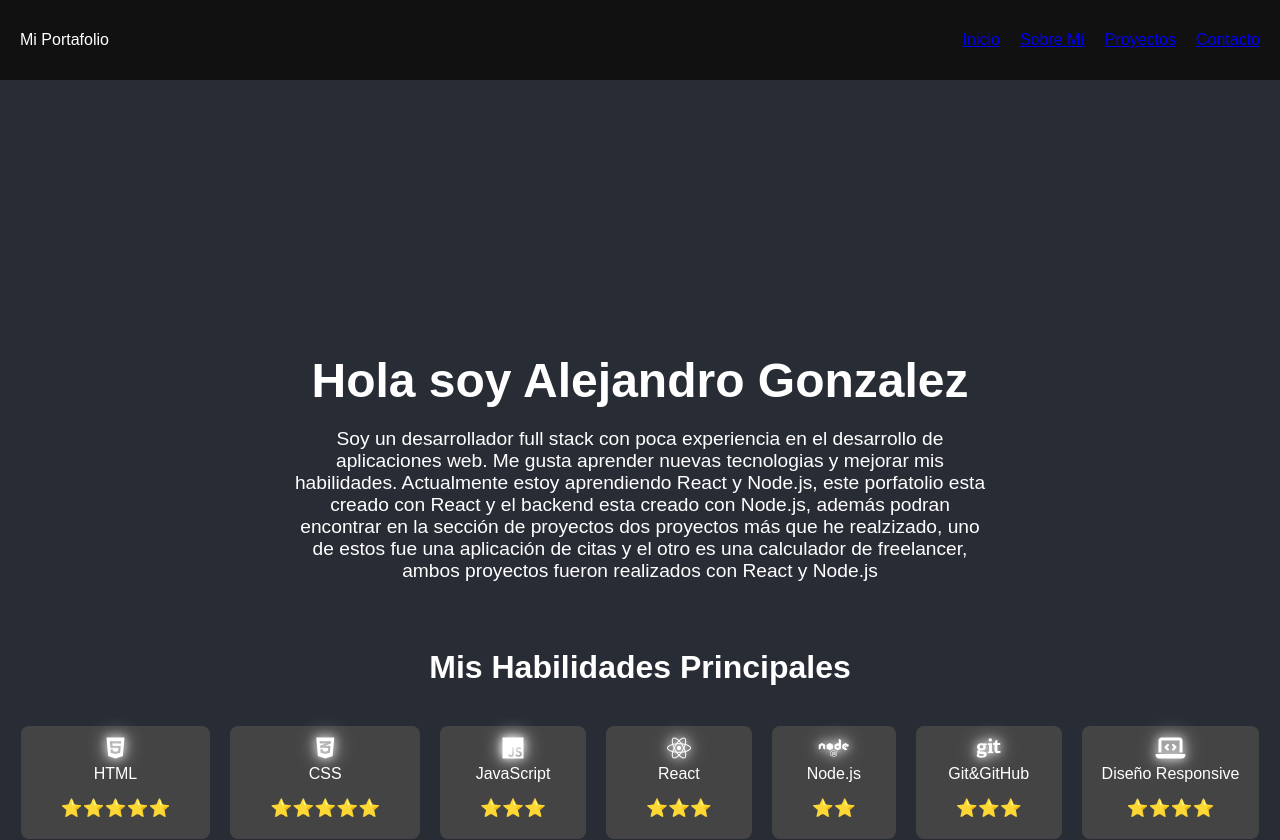
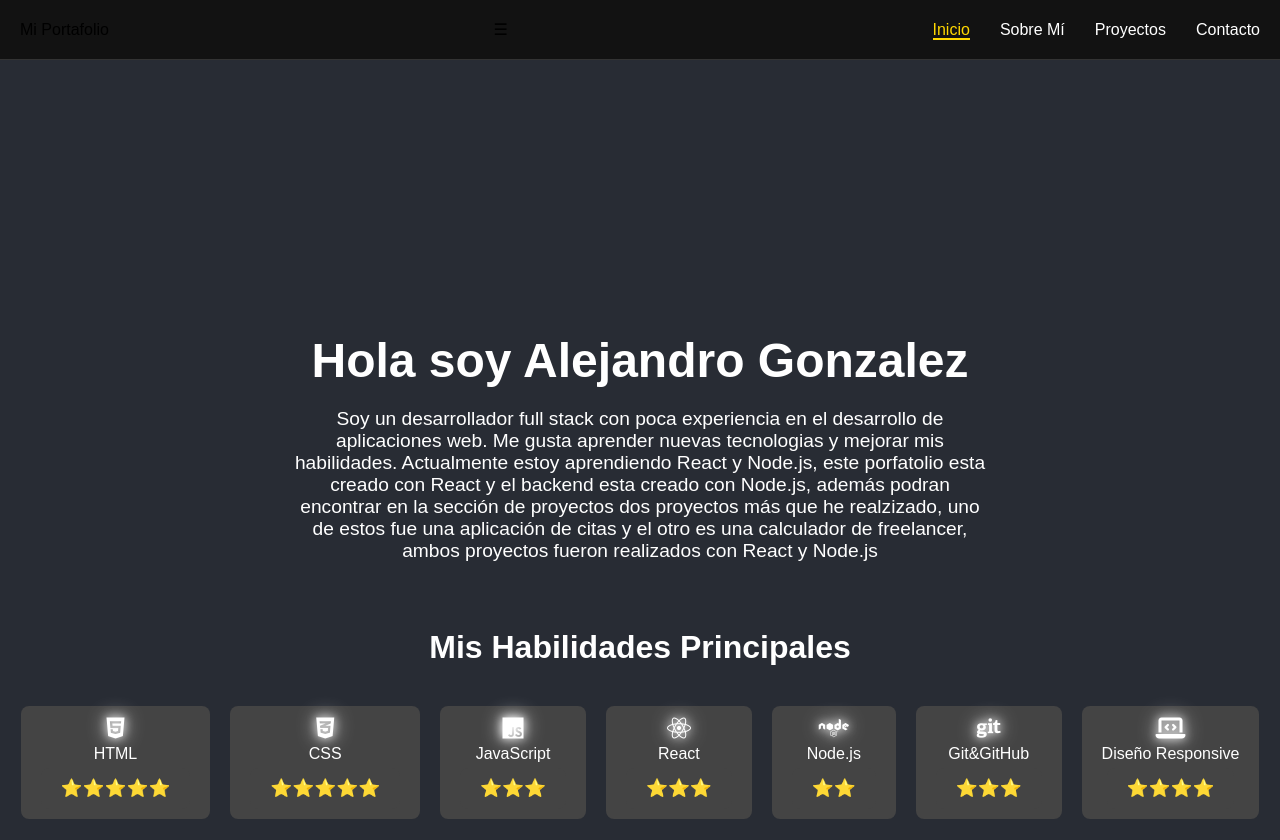
Before and after one commit to Alejandro20983/Mi-Portafolio, a React (Create React App) app: page / in a window 1280 px wide. Shown: the top 840 px of the page. Built offline with nearby package versions, Linux system fonts and the light colour scheme.

Commit message:
ultimo cambio

```diff
--- a/src/components/Navbar.css
+++ b/src/components/Navbar.css
@@ -2,50 +2,83 @@
   display: flex;
   justify-content: space-between;
   align-items: center;
-  background-color: #111;
-  padding: 15px 20px;
-  color: white;
-  position: relative;
+  background-color: #121212;
+  padding: 20px;
+  position: sticky;
+  top: 0;
+  z-index: 100;
+  border-bottom: 1px solid #333;
 }
 
-.hamburger {
+.navbar-logo a {
+  color: gold;
+  font-size: 1.5rem;
+  font-weight: bold;
+  text-decoration: none;
+}
+
+.menu-icon {
   display: none;
-  font-size: 24px;
+  font-size: 1.8rem;
+  color: white;
   cursor: pointer;
 }
 
-/* Menú horizontal por defecto */
 .navbar-links {
   list-style: none;
   display: flex;
-  gap: 20px;
+  gap: 30px;
+  margin: 0;
 }
 
-/* Responsive: menú oculto en móvil */
+.navbar-links li a {
+  color: white;
+  text-decoration: none;
+  font-size: 1rem;
+  transition: color 0.3s ease;
+}
+
+.navbar-links li a:hover {
+  color: gold;
+}
+
+.navbar-links .active a {
+  color: gold;
+  border-bottom: 2px solid gold;
+}
+
+/* Responsive */
 @media (max-width: 768px) {
-  .hamburger {
+  .menu-icon {
     display: block;
   }
 
   .navbar-links {
     position: absolute;
-    top: 60px;
-    left: 0;
+    top: 70px;
+    right: 0;
     flex-direction: column;
+    background-color: #121212;
     width: 100%;
-    background-color: #111;
+    text-align: center;
     max-height: 0;
     overflow: hidden;
     transition: max-height 0.3s ease-in-out;
-    z-index: 1000;
   }
 
   .navbar-links.active {
-    max-height: 600px; /* Ajusta esto según la cantidad de enlaces */
+    max-height: 600px;
+    padding-bottom: 15px;
   }
 
   .navbar-links li {
-    padding: 15px 20px;
-    border-top: 1px solid #222;
+    margin: 15px 0;
   }
 }
+
+
+/* Móvil abierto (visible) */
+.navbar-links.active {
+  max-height: 200px;
+  padding-bottom: 15px;
+}
```
